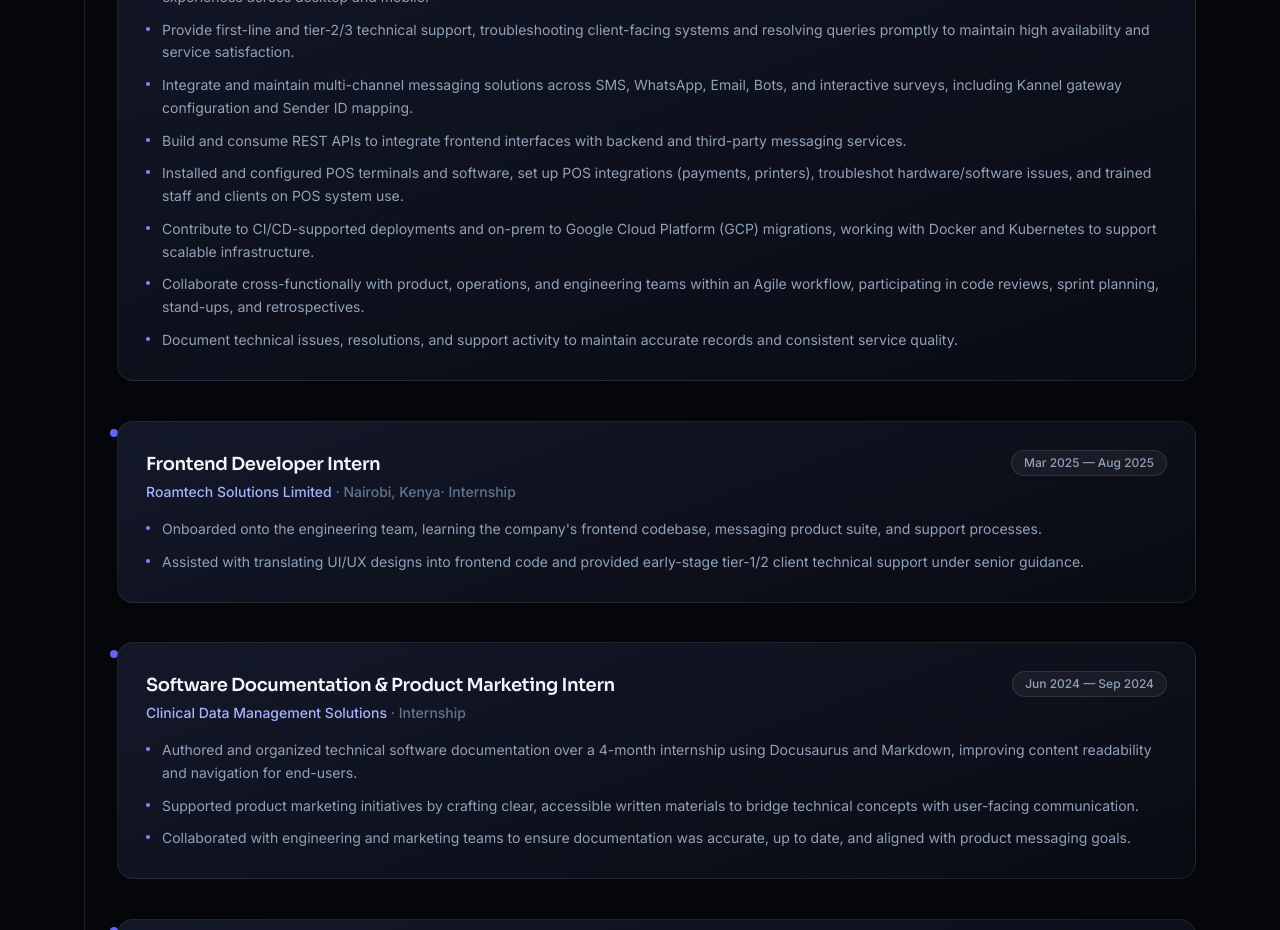
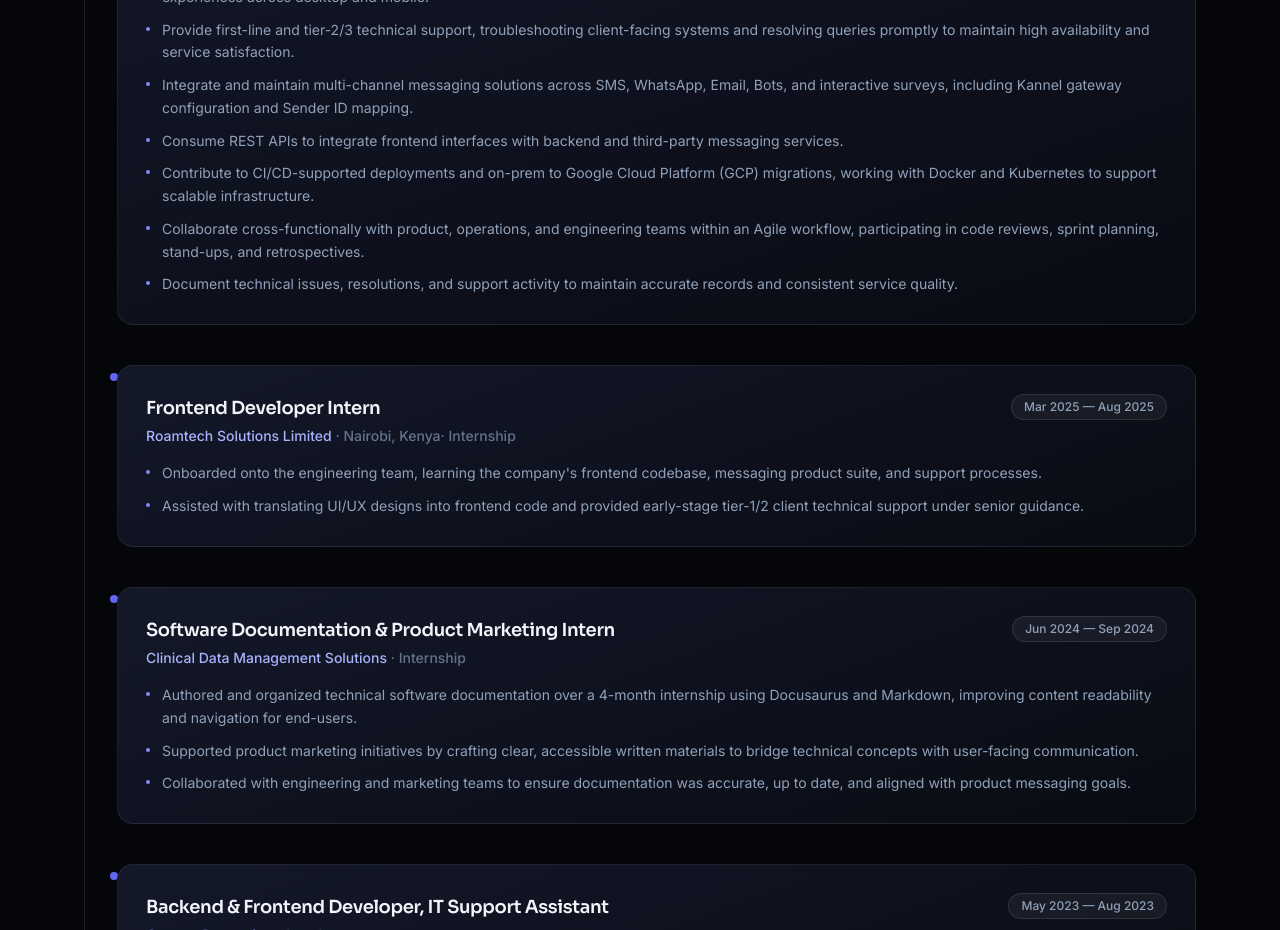
Before and after one commit to Wambuiracheal/Wambuiracheal.github.io, a Vue app: page / in a window 1280 px wide. Shown: the part 3340-4270 px from the top of the page. Built offline with nearby package versions, Linux system fonts and the light colour scheme.

Commit message:
Refine experience section by removing redundant API integration details and enhancing clarity

```diff
--- a/src/data/cv.js
+++ b/src/data/cv.js
@@ -115,8 +115,7 @@
       'Translate complex UI/UX designs into responsive, pixel-perfect frontend code using React, JavaScript, and Tailwind CSS, delivering seamless experiences across desktop and mobile.',
       'Provide first-line and tier-2/3 technical support, troubleshooting client-facing systems and resolving queries promptly to maintain high availability and service satisfaction.',
       'Integrate and maintain multi-channel messaging solutions across SMS, WhatsApp, Email, Bots, and interactive surveys, including Kannel gateway configuration and Sender ID mapping.',
-      'Build and consume REST APIs to integrate frontend interfaces with backend and third-party messaging services.',
-      'Installed and configured POS terminals and software, set up POS integrations (payments, printers), troubleshot hardware/software issues, and trained staff and clients on POS system use.',
+      'Consume REST APIs to integrate frontend interfaces with backend and third-party messaging services.',
       'Contribute to CI/CD-supported deployments and on-prem to Google Cloud Platform (GCP) migrations, working with Docker and Kubernetes to support scalable infrastructure.',
       'Collaborate cross-functionally with product, operations, and engineering teams within an Agile workflow, participating in code reviews, sprint planning, stand-ups, and retrospectives.',
       'Document technical issues, resolutions, and support activity to maintain accurate records and consistent service quality.',
```
